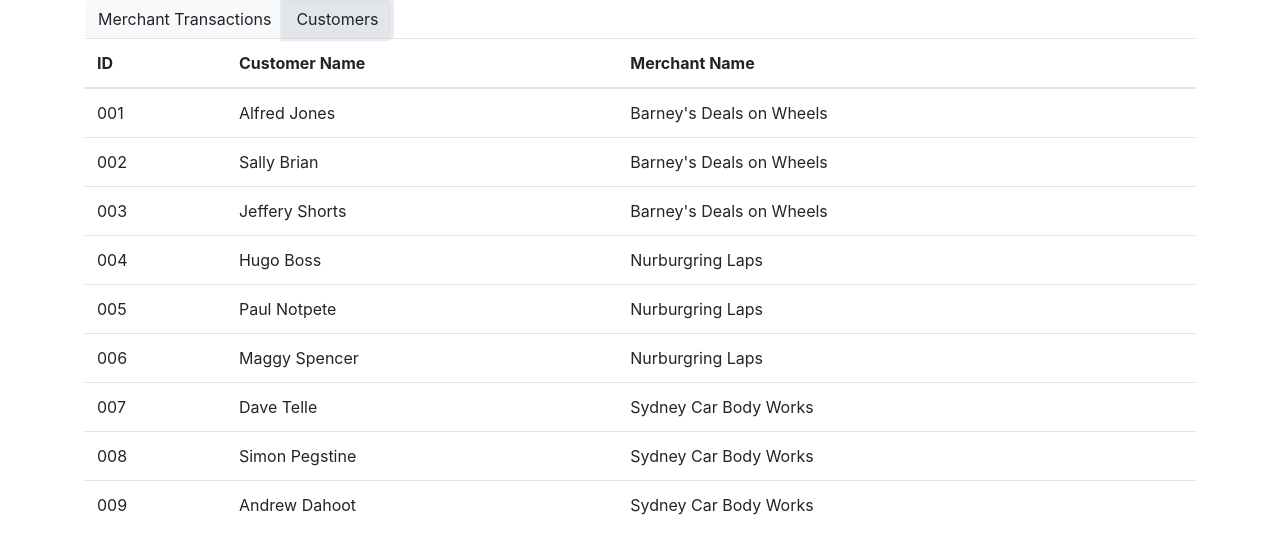
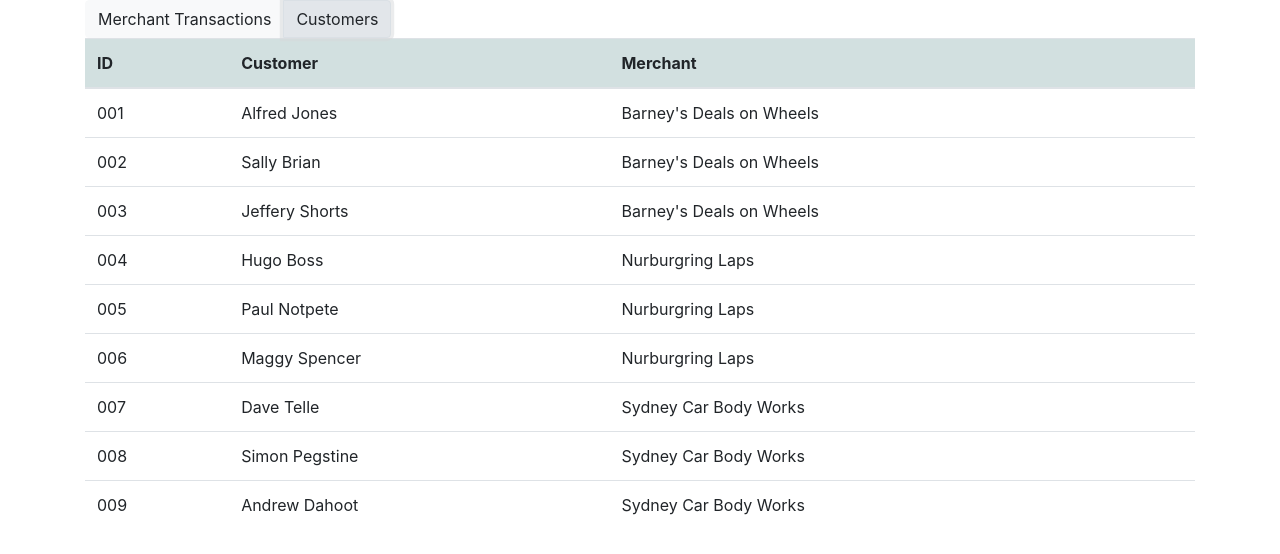
Before and after one commit to annie-kailath/transaction-history, a React (Create React App) app in the folder transaction-history/: page / in a window 1280 px wide. Both pictures are taken after a click on the button "Customers". Shown: the top 554 px of the page. Built offline with nearby package versions, Linux system fonts and the light colour scheme.

Commit message:
Changed Header name and css changes

```diff
--- a/transaction-history/src/components/Customers.js
+++ b/transaction-history/src/components/Customers.js
@@ -4,8 +4,8 @@ const CustomerTableHeader = () => {
     return (<thead>
         <tr>
             <th>ID</th>
-            <th>Customer Name</th>
-            <th>Merchant Name</th>
+            <th>Customer</th>
+            <th>Merchant</th>
         </tr>
     </thead>)
 }
--- a/transaction-history/src/components/MerchantDetailsTableContent.js
+++ b/transaction-history/src/components/MerchantDetailsTableContent.js
@@ -14,7 +14,7 @@ class MerchantDetailsTableContent extends Component {
             return (
                 <tr key={index} >
                     <td>{row.id}</td>
-                    <td><div title={row.name} onClick={this.sendCompanyName}>{row.name}</div></td>
+                    <td><button type="button" className="btn btn-link" title={row.name} onClick={this.sendCompanyName}>{row.name}</button></td>
                     <td>{row.isTrading ? 'Trading' : 'Not Trading'}</td>
                     <td>{row.currency}</td>
                 </tr>
--- a/transaction-history/src/components/MerchantTransactions.js
+++ b/transaction-history/src/components/MerchantTransactions.js
@@ -6,7 +6,7 @@ const MerchantDetailsTableHeader = () => {
     return (<thead>
         <tr>
             <th>ID</th>
-            <th>Merchant Name</th>
+            <th>Merchant</th>
             <th>Status</th>
             <th>Currency</th>
         </tr>
--- a/transaction-history/src/components/TransactionDetails.js
+++ b/transaction-history/src/components/TransactionDetails.js
@@ -5,7 +5,7 @@ const TableHeader = () => {
         <tr>
             <th>ID</th>
             <th>Description</th>
-            <th>Customer Name</th>
+            <th>Customer</th>
             <th>Date</th>
             <th>Expiry</th>
             <th>Amount</th>
--- a/transaction-history/src/index.css
+++ b/transaction-history/src/index.css
@@ -11,3 +11,7 @@ code {
   font-family: source-code-pro, Menlo, Monaco, Consolas, 'Courier New',
     monospace;
 }
+
+th {
+     background-color: #d2e0e0;
+}
```
